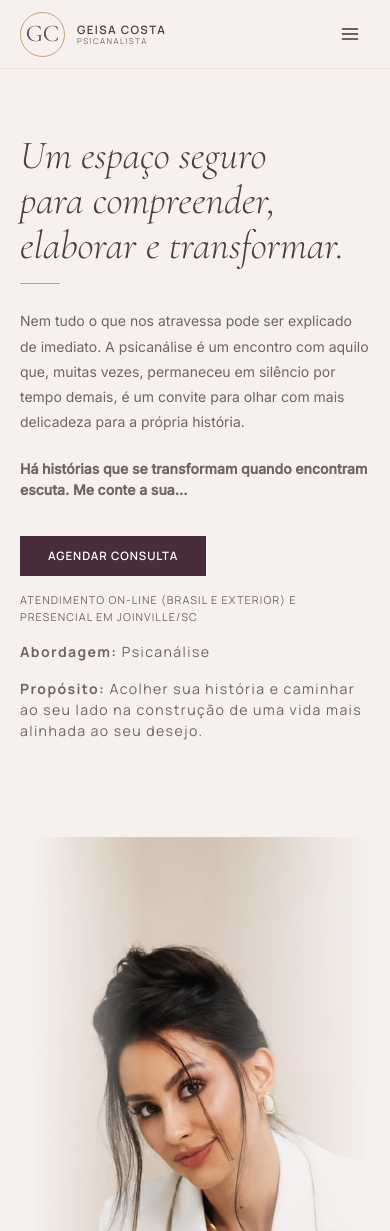
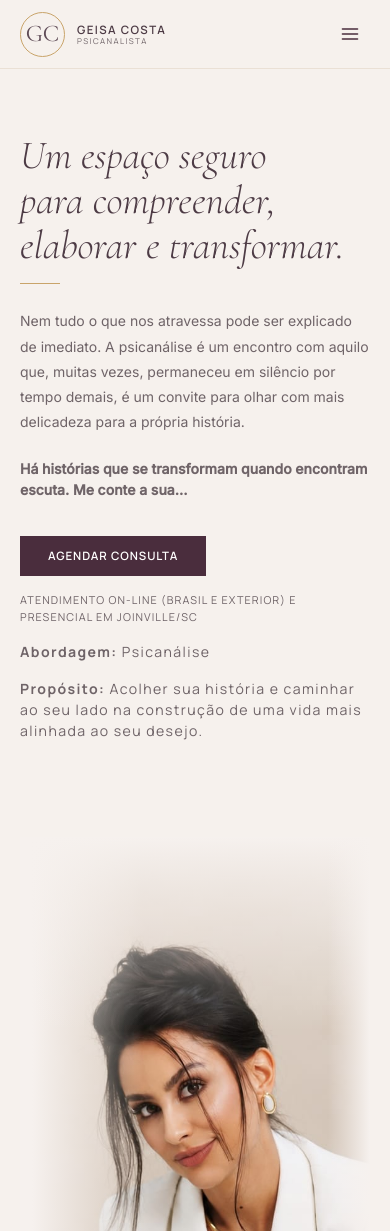
Before and after one commit to geicibarham/geisa-psicologa, a React (Vite) app: page / in a window 390 px wide. Shown: the top 1231 px of the page. Built offline with nearby package versions, Linux system fonts and the light colour scheme.

Commit message:
hero mobile

```diff
--- a/src/components/Hero.jsx
+++ b/src/components/Hero.jsx
@@ -143,6 +143,16 @@ export default function Hero() {
               pointerEvents="none"
             />
 
+                {/* Fade TOP (Mobile Only) */}
+            <Box
+              position="absolute"
+              top={0} left={0}
+              w="100%" h={{ base: '25%', md: '0%' }}
+              display={{ base: 'block', md: 'none' }}
+              bg="linear-gradient(to bottom, #F6F1EE 0%, transparent 100%)"
+              pointerEvents="none"
+            />
+
             {/* Fade BOTTOM */}
             <Box
               position="absolute"
@@ -158,6 +168,7 @@ export default function Hero() {
               position="absolute"
               top={0} right={0}
               w="45%" h="100%"
+              w={{ base: '12%', md: '45%' }}
               bg="linear-gradient(to left, #F6F1EE 0%, transparent 100%)"
               pointerEvents="none"
             />
```
